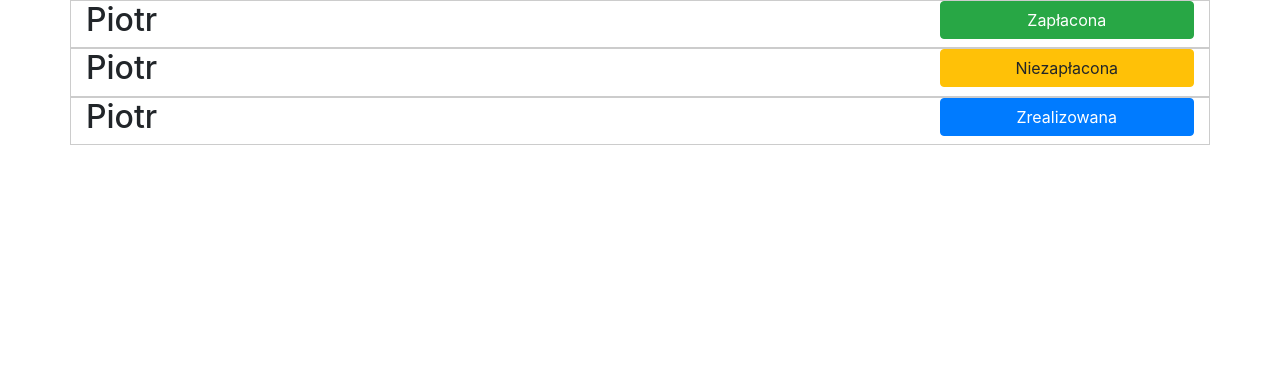
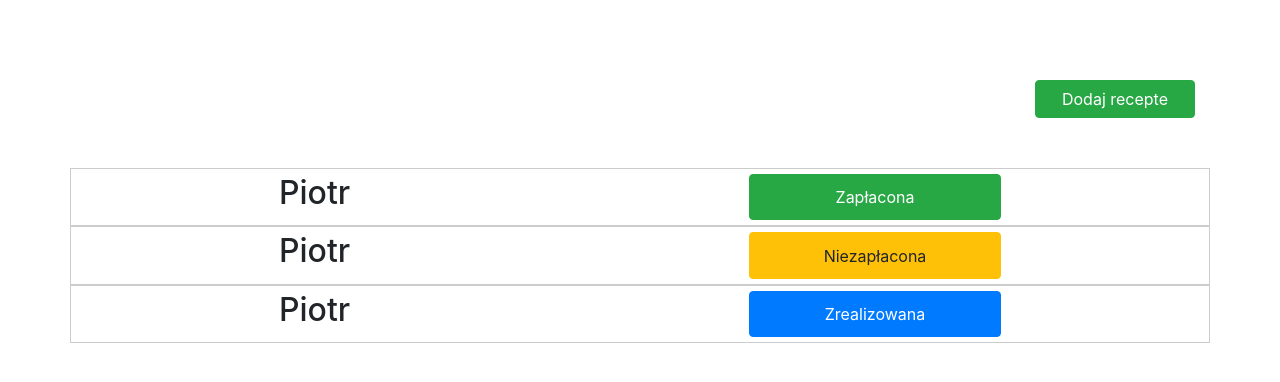
Before and after one commit to kajzerro/zaplacrecepte-front, a React (Create React App) app: page /lista in a window 1280 px wide. Shown: the top 382 px of the page. Built offline with nearby package versions, Linux system fonts and the light colour scheme.

Commit message:
Adding new prescription

```diff
--- a/package.json
+++ b/package.json
@@ -6,7 +6,9 @@
     "@testing-library/jest-dom": "^4.2.4",
     "@testing-library/react": "^9.5.0",
     "@testing-library/user-event": "^7.2.1",
+    "bootstrap": "^4.5.0",
     "react": "^16.13.1",
+    "react-bootstrap": "^1.0.1",
     "react-dom": "^16.13.1",
     "react-router-dom": "^5.2.0",
     "react-scripts": "3.4.1"
--- a/src/App.css
+++ b/src/App.css
@@ -1,8 +1,21 @@
+.patient-list {
+    margin-top: 80px;
+}
+
 .patient-row {
-  border: 1px solid #ccc;
+    border: 1px solid #ccc;
+    padding: 5px;
+}
+
+.patient-row button{
+    height: 100%;
 }
 
 .patient-row-right {
-  position: absolute;
-  right: 20px;
+    position: absolute;
+    right: 20px;
 }
+
+.patient-list .add-person {
+    margin-bottom: 50px;
+}
--- a/src/component/listPage/ListPage.js
+++ b/src/component/listPage/ListPage.js
@@ -1,20 +1,68 @@
-import React from 'react';
+import React, { useState } from 'react';
 import ListRow from '../listRow/ListRow';
+import Modal from 'react-bootstrap/Modal'
+import InputGroup from 'react-bootstrap/InputGroup'
+import FormControl from 'react-bootstrap/FormControl'
 
 function ListPage() {
 
-    var data = [
+    const [patientData, setPatientData] = useState([
         {name: 'Piotr', status: 'paid'},
         {name: 'Piotr', status: 'unpaid'},
         {name: 'Piotr', status: 'done'},
-    ]
+    ]);
+
+
+    const [showModal, setShowModal] = useState(false);
+    const [formName, setFormName] = useState("");
+
+    const handleClose = () => setShowModal(false);
+    const handleSave = () => {
+        setPatientData(patientData.concat({name: formName, status: 'unpaid'}));
+        setShowModal(false)};
+    const handleShow = () => setShowModal(true);
 
     return (
-        <div className="patient-list container">
-            {data.map(row => (
-                <ListRow name={row.name} status={row.status}></ListRow>
-            ))}
-        </div>
+        <>
+            <div className="patient-list container">
+                <div className="row">
+                    <div className="add-person offset-10 col-2">
+                        <button type="button" className="btn btn-success btn-block" onClick={handleShow}>Dodaj recepte</button>
+                    </div>
+                </div>
+                {patientData.map(row => (
+                    <ListRow name={row.name} status={row.status}/>
+                ))}
+
+            </div>
+            <Modal show={showModal} onHide={handleClose} animation={false}>
+                <Modal.Header closeButton>
+                    <Modal.Title>Dodawanie recepty</Modal.Title>
+                </Modal.Header>
+                <Modal.Body>
+                    <InputGroup className="mb-3">
+                        <InputGroup.Prepend>
+                            <InputGroup.Text id="inputGroup-sizing-default">Imię</InputGroup.Text>
+                        </InputGroup.Prepend>
+                        <FormControl
+                            onChange={e => setFormName(e.target.value)}
+                            placeholder="Recipient's username"
+                            aria-describedby="inputGroup-sizing-default"
+                        />
+                    </InputGroup>
+                </Modal.Body>
+                <Modal.Footer>
+                    <button className="btn btn-secondary" onClick={handleClose}>
+                        Close
+                    </button>
+                    <button className="btn btn-primary" onClick={handleSave}>
+                        Save Changes
+                    </button>
+                </Modal.Footer>
+            </Modal>
+        </>
+
+
     );
 }
 
--- a/src/component/listRow/ListRow.js
+++ b/src/component/listRow/ListRow.js
@@ -14,12 +14,12 @@ function ListRow(props) {
 
     return (
         <div className="patient-row row">
-            <div className="col-6">
+            <div className="offset-2 col-4">
                 <h2>
                 {props.name}
                 </h2>
             </div>
-            <div className="offset-3 col-3">
+            <div className="offset-1 col-3">
                     {createButton(props.status)}
             </div>
         </div>
```
Also changed, not shown: 1 other file (tests, documents, lock files or other folders).
